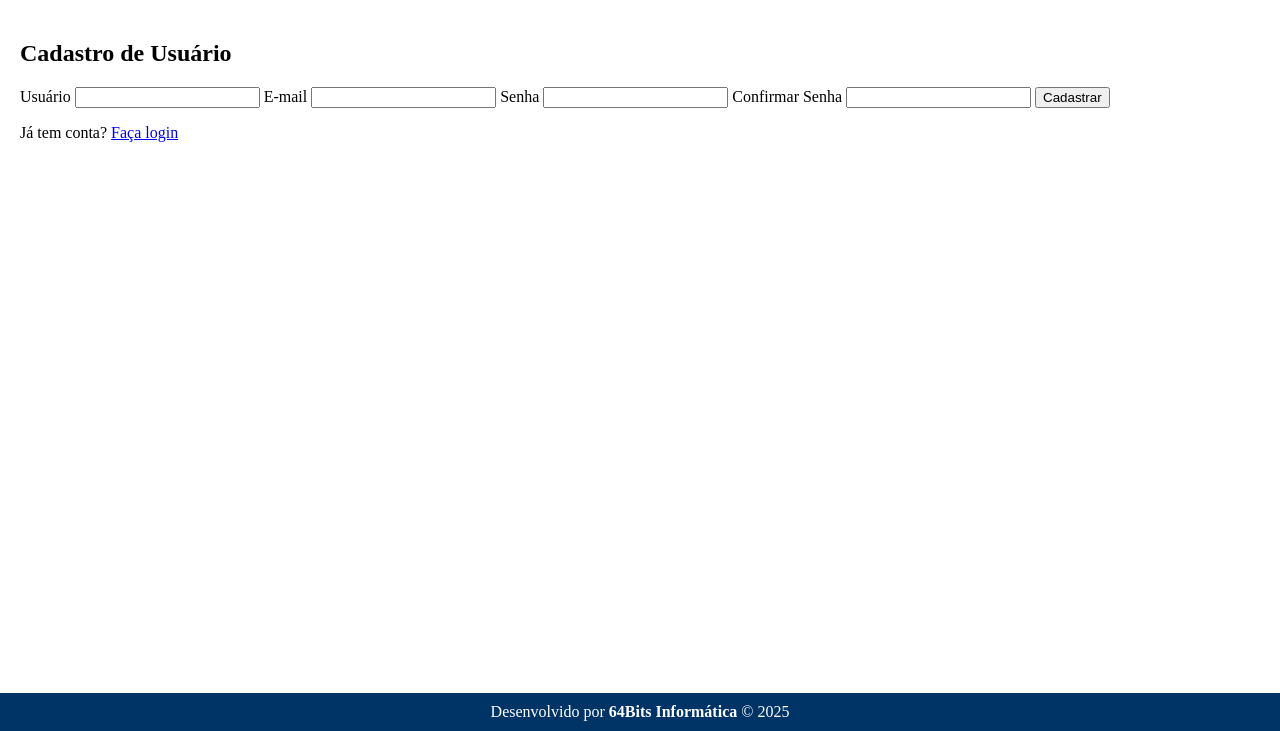
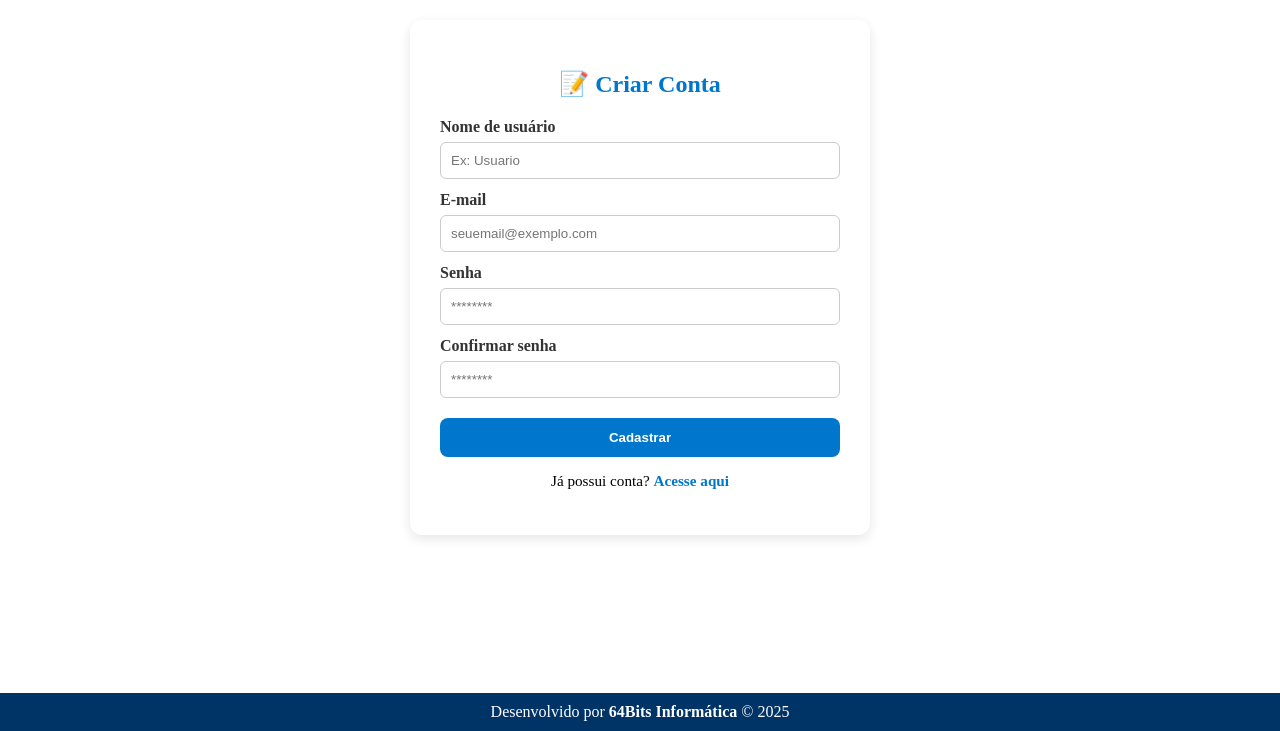
Before and after one commit to ornilio/conquistei, a Flask app: page /cadastro in a window 1280 px wide. Shown: the part 69-800 px from the top of the page. Run offline with Flask 3, Linux system fonts and the light colour scheme.

Commit message:
ajuste no home, cadastro e funcionalidades

```diff
--- a/routes.py
+++ b/routes.py
@@ -140,7 +140,7 @@ def criar_usuario():
 @routes.route("/home")
 def home():
     try:
-        # Valida o token JWT
+        # 🔐 Valida o token JWT
         verify_jwt_in_request()
         usuario_id = get_jwt_identity()
     except Exception as e:
@@ -148,13 +148,13 @@ def home():
         flash("Token inválido ou ausente.")
         return redirect(url_for("routes.login_page"))
 
-    # Busca o usuário pelo ID
+    # 👤 Busca o usuário pelo ID
     usuario = Usuario.query.get(usuario_id)
     if not usuario:
         flash("Usuário não encontrado.")
         return redirect(url_for("routes.login_page"))
 
-    # Busca todas as conquistas do usuário via join com Missao
+    # 🧭 Busca todas as conquistas do usuário via join com Missao
     conquistas = (
         QuarteiraoConquistado.query
         .join(QuarteiraoConquistado.missao)
@@ -163,12 +163,21 @@ def home():
         .all()
     )
 
-    # Busca todas as missões do usuário para somar tempo/distância
+    # 🛠️ Enriquecendo cada conquista com tempo/distância da missão
+    for conquista in conquistas:
+        if conquista.missao:
+            # Arredondando com precisão de 2 casas decimais
+            conquista.distancia_km = round(conquista.missao.distancia_km or 0, 2)
+            conquista.duracao_minutos = conquista.missao.duracao_minutos or 0
+
+    # 📊 Soma total de tempo/distância de todas as missões
     missoes = Missao.query.filter_by(usuario_id=usuario_id).all()
     tempo_total = sum(m.duracao_minutos for m in missoes if m.duracao_minutos)
     distancia_total = round(sum(m.distancia_km for m in missoes if m.distancia_km), 2)
+
     print("Tempo total:", tempo_total)
-    # Renderiza o template com os dados
+
+    # 🖥️ Renderiza o template com todos os dados prontos
     return render_template(
         "home.html",
         usuario=usuario,
@@ -296,30 +305,53 @@ def registrar_missao_completa():
     dados = request.get_json()
     print("Dados recebidos na missão:", dados)
 
-
     # Cria missão
     nova_missao = Missao(
-        usuario_id = dados.get('usuario_id'),
-        duracao_minutos = dados.get('duracao_minutos'),
-        distancia_km = dados.get('distancia_km'),
-        data = datetime.utcnow()
+        usuario_id=dados.get('usuario_id'),
+        duracao_minutos=dados.get('duracao_minutos'),
+        distancia_km=dados.get('distancia_km'),
+        data=datetime.utcnow()
     )
     db.session.add(nova_missao)
     db.session.commit()
 
     # Salva cada área conquistada
-    for area in dados.get('conquistas', []):
+    for area_coords in dados.get('conquistas', []):
+        pontos = area_coords[0]  # Extrai os pontos [[lng, lat], ...]
+
+        if not pontos or len(pontos) < 2:
+            continue  # Ignora se não tem trajeto
+
+        # Remove pontos duplicados (ex: usuário parado)
+        pontos_unicos = [p for i, p in enumerate(pontos) if i == 0 or p != pontos[i - 1]]
+        if len(pontos_unicos) < 2:
+            continue  # Ignora se não houve movimento real
+
+        # Detecta se é Polygon ou LineString
+        tipo = "Polygon" if pontos_unicos[0] == pontos_unicos[-1] and len(pontos_unicos) >= 4 else "LineString"
+        coordenadas = [pontos_unicos] if tipo == "Polygon" else pontos_unicos
+
+        geojson = {
+            "type": "Feature",
+            "geometry": {
+                "type": tipo,
+                "coordinates": coordenadas
+            },
+            "properties": {
+                "categoria": "Área fechada" if tipo == "Polygon" else "Patrulha aberta"
+            }
+        }
+
         quarteirao = QuarteiraoConquistado(
-            missao_id = nova_missao.id,
-            nome_area = gerar_nome_area(),
-            poligono_geojson = area,
-            timestamp = datetime.utcnow()
+            missao_id=nova_missao.id,
+            nome_area=gerar_nome_area(),
+            poligono_geojson=geojson,
+            timestamp=datetime.utcnow()
         )
         db.session.add(quarteirao)
 
     db.session.commit()
-    return jsonify({'mensagem': 'Missão e quarteirões salvos com sucesso!'})
-
+    return jsonify({'mensagem': 'Missão salva com sucesso!'})
 
 
 @routes.route('/minhas-conquistas', methods=['GET'])
--- /dev/null
+++ b/static/css/cadastro.css
@@ -0,0 +1,77 @@
+.form-container {
+  max-width: 400px;
+  margin: auto;
+  background-color: #fff;
+  padding: 30px;
+  border-radius: 12px;
+  box-shadow: 0 4px 12px rgba(0,0,0,0.1);
+}
+
+.titulo-cadastro {
+  text-align: center;
+  color: #0077cc;
+  margin-bottom: 20px;
+}
+
+.formulario-autenticacao label {
+  display: block;
+  margin-top: 12px;
+  font-weight: bold;
+  color: #333;
+}
+
+.formulario-autenticacao input {
+  width: 100%;
+  padding: 10px;
+  margin-top: 6px;
+  border: 1px solid #ccc;
+  border-radius: 6px;
+  box-sizing: border-box;
+}
+
+.botao-cadastro {
+  width: 100%;
+  padding: 12px;
+  margin-top: 20px;
+  background-color: #0077cc;
+  color: #fff;
+  border: none;
+  border-radius: 8px;
+  font-weight: bold;
+  cursor: pointer;
+  transition: background-color 0.3s;
+}
+
+.botao-cadastro:hover {
+  background-color: #005fa3;
+}
+
+.link-login {
+  margin-top: 15px;
+  text-align: center;
+  font-size: 0.95em;
+}
+
+.link-login a {
+  color: #0077cc;
+  font-weight: bold;
+  text-decoration: none;
+}
+
+.link-login a:hover {
+  text-decoration: underline;
+}
+
+.mensagem-feedback {
+  background-color: #eaf4fc;
+  border-left: 4px solid #0077cc;
+  padding: 10px 14px;
+  margin-bottom: 15px;
+  border-radius: 6px;
+}
+
+.mensagem-alerta {
+  margin: 0;
+  font-weight: bold;
+  color: #0077cc;
+}
--- a/templates/base.html
+++ b/templates/base.html
@@ -2,8 +2,10 @@
 <html lang="pt-BR">
 <head>
   <meta charset="UTF-8">
+  <meta name="viewport" content="width=device-width, initial-scale=1.0"> <!-- 🔧 ESSENCIAL PARA MOBILE -->
   <title>{% block title %}Conquistei{% endblock %}</title>
   <link rel="stylesheet" href="{{ url_for('static', filename='css/style.css') }}">
+  {% block head %}{% endblock %}
 </head>
 <body>
 
@@ -14,7 +16,7 @@
       <span class="user-name">{{ current_user.username }}</span>
     </div>
     <div class="user-actions">
-      <a href="{{ url_for('routes.home') }}"  class="user-action">🏠 Início</a>
+      <a href="{{ url_for('routes.home') }}" class="user-action">🏠 Início</a>
       <a href="{{ url_for('routes.nova_conquista') }}" class="user-action">🏆 Minhas Conquistas</a>
       <a href="{{ url_for('routes.nova_conquista') }}" class="user-action">📍 Nova Conquista</a>
       <a href="{{ url_for('routes.editar_perfil') }}" class="user-action">🧙 Perfil</a>
@@ -38,6 +40,5 @@
   {% block extra_scripts %}
   {% endblock %}
 
-
 </body>
 </html>
--- a/templates/cadastro.html
+++ b/templates/cadastro.html
@@ -2,35 +2,42 @@
 
 {% block title %}Cadastro - Conquistei{% endblock %}
 
+{% block head %}
+  <link rel="stylesheet" href="{{ url_for('static', filename='css/cadastro.css') }}">
+{% endblock %}
+
 {% block content %}
 <div class="form-container">
-  <h2>Cadastro de Usuário</h2>
+  <h2 class="titulo-cadastro">📝 Criar Conta</h2>
 
   {% with mensagens = get_flashed_messages() %}
     {% if mensagens %}
-      <div class="flash-messages">
+      <div class="mensagem-feedback">
         {% for mensagem in mensagens %}
-          <p class="flash">{{ mensagem }}</p>
+          <div class="mensagem-alerta">{{ mensagem }}</div>
         {% endfor %}
       </div>
     {% endif %}
   {% endwith %}
 
-  <form action="/cadastro" method="POST">
-    <label for="username">Usuário</label>
-    <input type="text" id="username" name="username" required>
+  <form action="/cadastro" method="POST" class="formulario-autenticacao">
+    <label for="username">Nome de usuário</label>
+    <input type="text" id="username" name="username" placeholder="Ex: Usuario" required>
 
     <label for="email">E-mail</label>
-    <input type="email" id="email" name="email" required>
+    <input type="email" id="email" name="email" placeholder="seuemail@exemplo.com" required>
 
     <label for="password">Senha</label>
-    <input type="password" id="password" name="password" required>
+    <input type="password" id="password" name="password" placeholder="********" required>
 
-    <label for="confirm">Confirmar Senha</label>
-    <input type="password" id="confirm" name="confirm" required>
+    <label for="confirm">Confirmar senha</label>
+    <input type="password" id="confirm" name="confirm" placeholder="********" required>
 
-    <button type="submit">Cadastrar</button>
-    <p class="signup-link">Já tem conta? <a href="/">Faça login</a></p>
+    <button type="submit" class="botao-cadastro">Cadastrar</button>
+
+    <p class="link-login">
+      Já possui conta? <a href="{{ url_for('routes.login_page') }}">Acesse aqui</a>
+    </p>
   </form>
 </div>
 {% endblock %}
```
Also changed, not shown: static/css/base_comando.css (+150 -10 lines), templates/home.html (+105 -37 lines).
